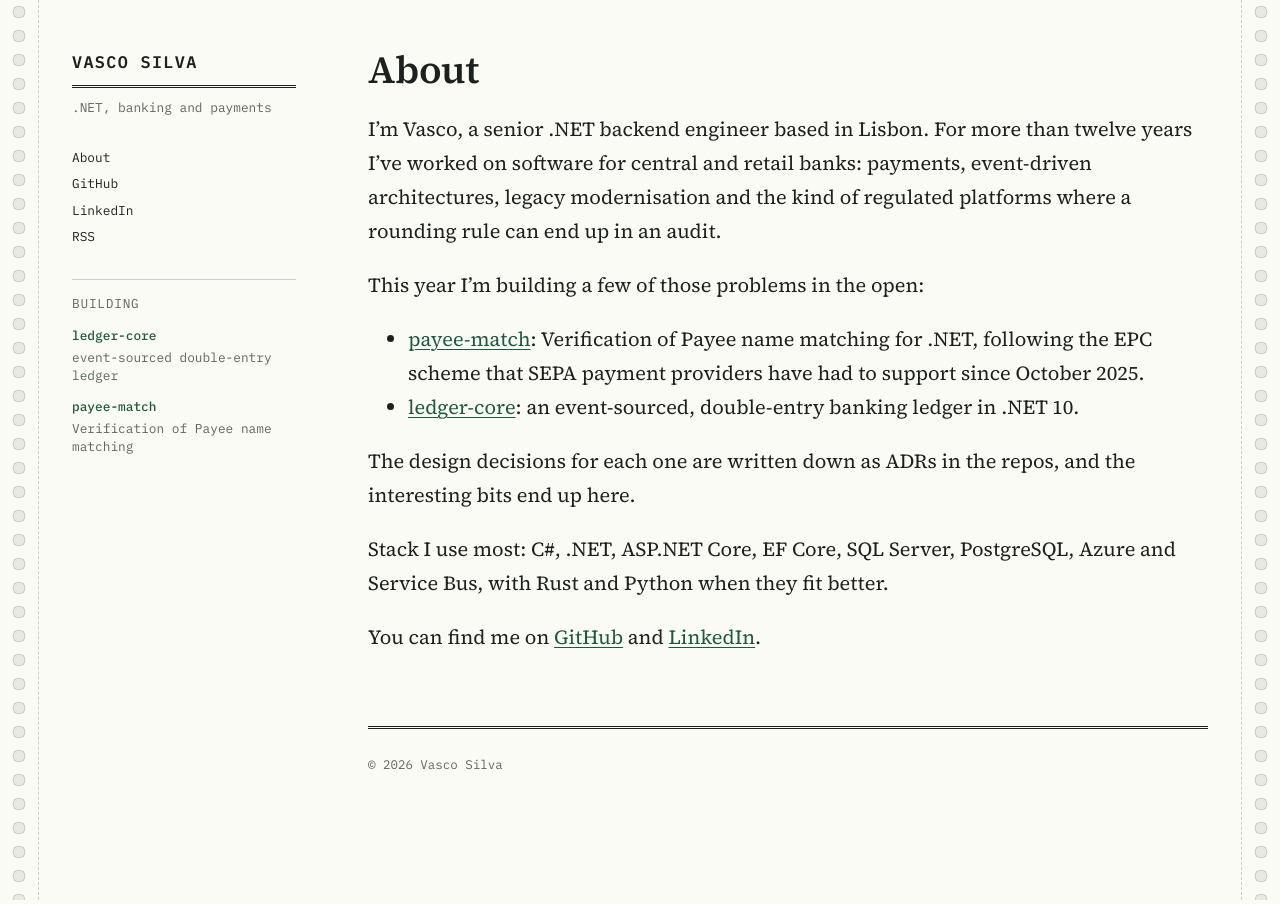
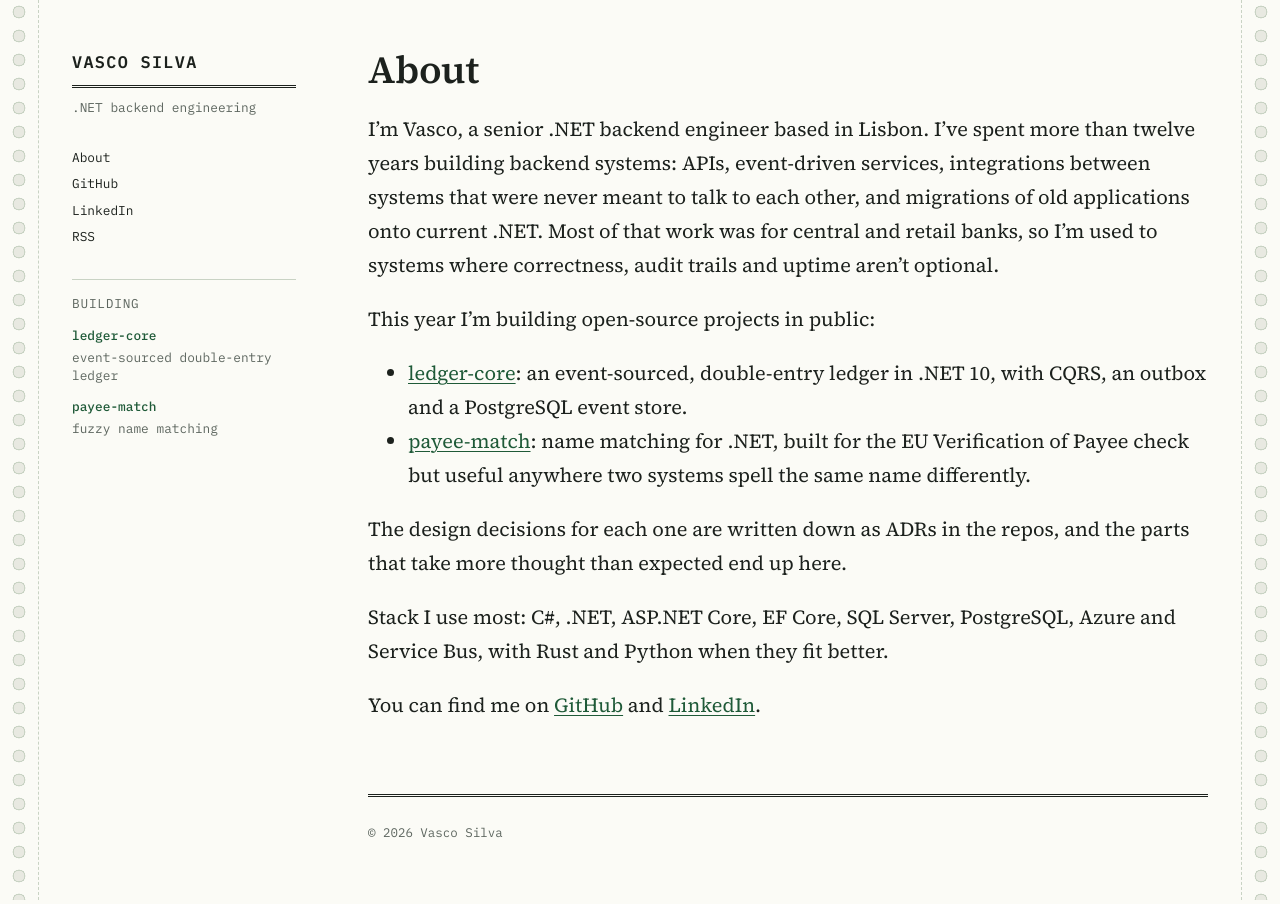
Before and after one commit to softvasco/softvasco.github.io, a Jekyll site: the page built from about.md, in a window 1280 px wide. Built offline with Jekyll 4.4.1, drawn with Linux system fonts in a browser that asks for light colours.

Commit message:
docs(site): present the site as general backend work

```diff
--- a/_config.yml
+++ b/_config.yml
@@ -1,6 +1,6 @@
 title: Vasco Silva
-tagline: .NET, banking and payments
-description: Notes on .NET, banking and payments systems, written while building ledger-core and payee-match in the open.
+tagline: .NET backend engineering
+description: Notes on .NET backend engineering, with real code from the open-source projects I am building.
 url: https://softvasco.github.io
 lang: en
 author:
--- a/_layouts/default.html
+++ b/_layouts/default.html
@@ -26,7 +26,7 @@
         <a href="https://github.com/softvasco/ledger-core">ledger-core</a>
         <span>event-sourced double-entry ledger</span>
         <a href="https://github.com/softvasco/payee-match">payee-match</a>
-        <span>Verification of Payee name matching</span>
+        <span>fuzzy name matching</span>
       </div>
     </aside>
     <main>
--- a/about.md
+++ b/about.md
@@ -2,19 +2,19 @@
 layout: default
 title: About
 permalink: /about/
-description: Vasco Silva, senior .NET backend engineer in Lisbon working on banking and payments systems.
+description: Vasco Silva, senior .NET backend engineer in Lisbon. APIs, event-driven systems and legacy modernisation.
 ---
 
 # About
 
-I'm Vasco, a senior .NET backend engineer based in Lisbon. For more than twelve years I've worked on software for central and retail banks: payments, event-driven architectures, legacy modernisation and the kind of regulated platforms where a rounding rule can end up in an audit.
+I'm Vasco, a senior .NET backend engineer based in Lisbon. I've spent more than twelve years building backend systems: APIs, event-driven services, integrations between systems that were never meant to talk to each other, and migrations of old applications onto current .NET. Most of that work was for central and retail banks, so I'm used to systems where correctness, audit trails and uptime aren't optional.
 
-This year I'm building a few of those problems in the open:
+This year I'm building open-source projects in public:
 
-- [payee-match](https://github.com/softvasco/payee-match): Verification of Payee name matching for .NET, following the EPC scheme that SEPA payment providers have had to support since October 2025.
-- [ledger-core](https://github.com/softvasco/ledger-core): an event-sourced, double-entry banking ledger in .NET 10.
+- [ledger-core](https://github.com/softvasco/ledger-core): an event-sourced, double-entry ledger in .NET 10, with CQRS, an outbox and a PostgreSQL event store.
+- [payee-match](https://github.com/softvasco/payee-match): name matching for .NET, built for the EU Verification of Payee check but useful anywhere two systems spell the same name differently.
 
-The design decisions for each one are written down as ADRs in the repos, and the interesting bits end up here.
+The design decisions for each one are written down as ADRs in the repos, and the parts that take more thought than expected end up here.
 
 Stack I use most: C#, .NET, ASP.NET Core, EF Core, SQL Server, PostgreSQL, Azure and Service Bus, with Rust and Python when they fit better.
 
--- a/index.html
+++ b/index.html
@@ -2,8 +2,8 @@
 layout: default
 ---
 <section class="intro">
-  <p>I'm a senior .NET backend engineer in Lisbon. I've spent more than twelve years on systems for central and retail banks.</p>
-  <p>This year I'm writing open-source versions of two things I know from that work: a double-entry <a href="https://github.com/softvasco/ledger-core">ledger</a> and a <a href="https://github.com/softvasco/payee-match">Verification of Payee</a> name matcher. When something in them takes more thought than expected, I write it up here.</p>
+  <p>I'm a senior .NET backend engineer in Lisbon. I've spent more than twelve years building APIs, event-driven services and migrations of old systems onto current .NET, most of it for banks.</p>
+  <p>This year I'm building open-source projects in public, starting with an event-sourced <a href="https://github.com/softvasco/ledger-core">ledger</a> and a <a href="https://github.com/softvasco/payee-match">name matcher</a>. When something in them takes more thought than expected, I write it up here.</p>
 </section>
 
 <ul class="posts">
```
Also changed, not shown: assets/cards/rounding-in-a-ledger.png, assets/cards/site.png, assets/cards/where-nfkd-stops.png.
